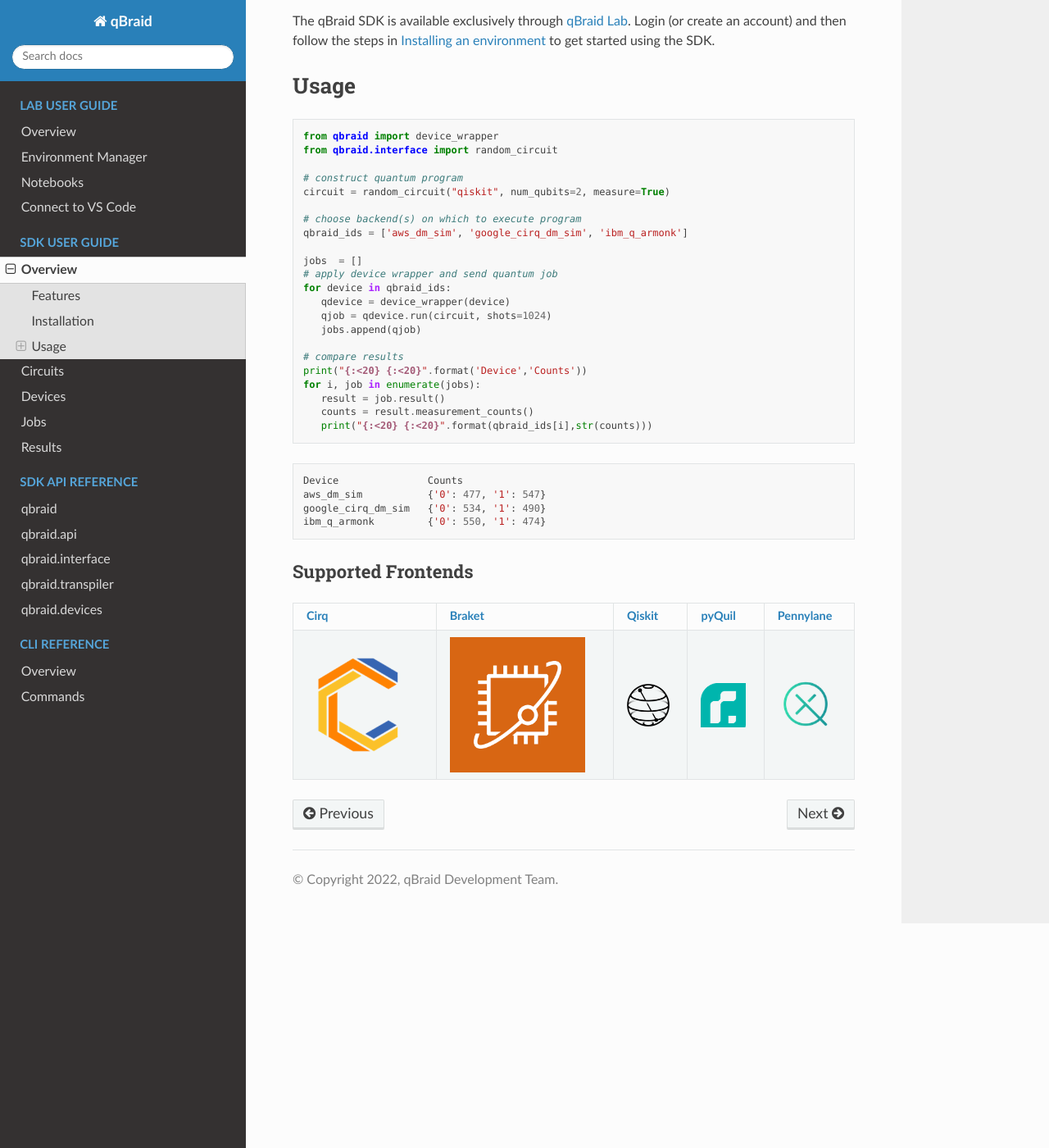
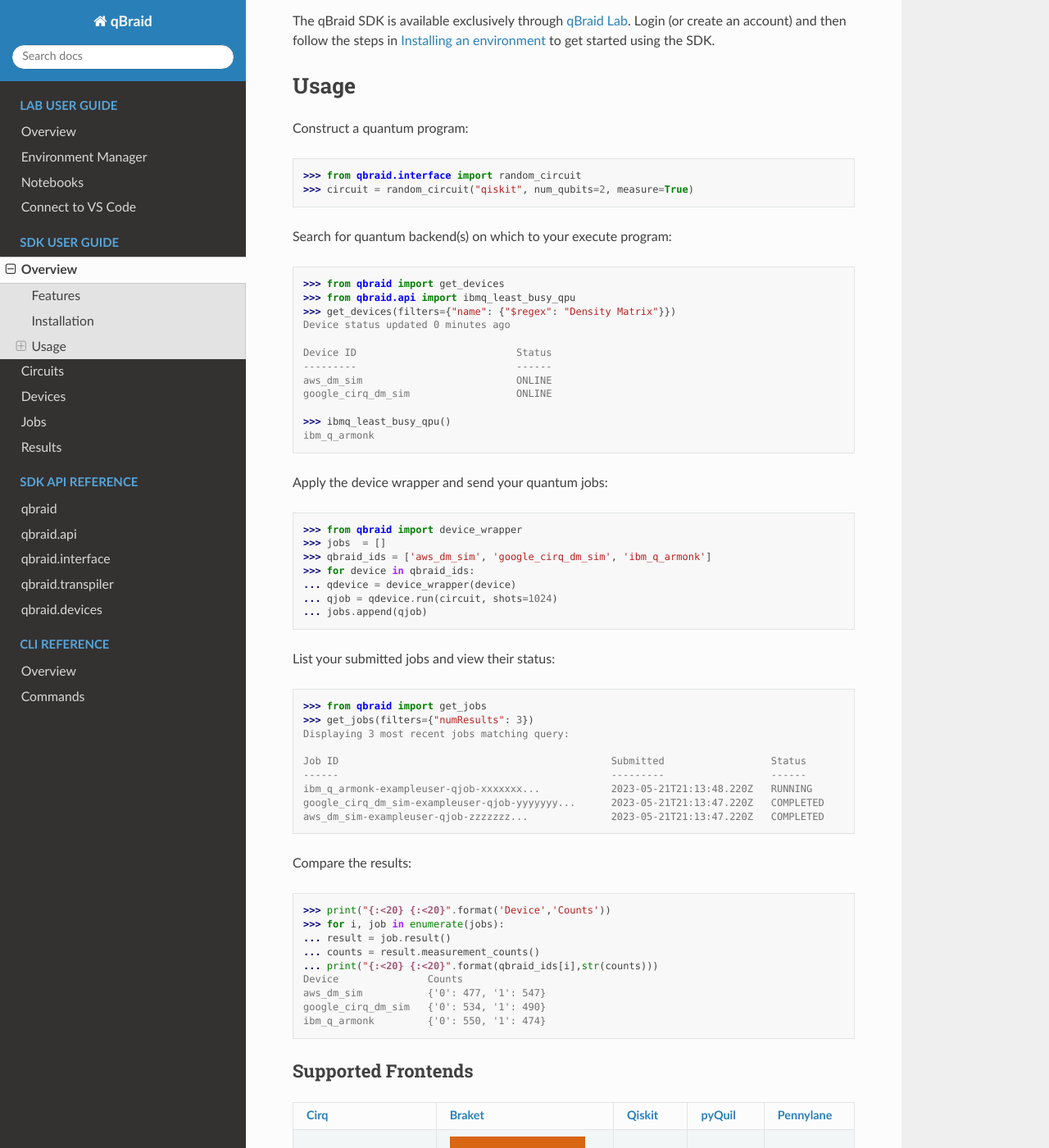
Before and after one commit to qBraid/qBraid, a Sphinx documentation site: the page built from docs/sdk/overview.rst, in a window 1280 px wide and 1400 px high, scrolled down 657 px. Shown: the whole window at 82% size. Built offline with Sphinx 7.4.7 and the Read the Docs theme 2.0.0, drawn with Linux system fonts in a browser that asks for light colours.

```diff
--- a/docs/sdk/overview.rst
+++ b/docs/sdk/overview.rst
@@ -41,33 +41,65 @@ get started using the SDK.
 Usage
 ------
 
-.. code-block:: python
-
-   from qbraid import device_wrapper
-   from qbraid.interface import random_circuit
-
-   # construct quantum program
-   circuit = random_circuit("qiskit", num_qubits=2, measure=True)
-
-   # choose backend(s) on which to execute program
-   qbraid_ids = ['aws_dm_sim', 'google_cirq_dm_sim', 'ibm_q_armonk']
-
-   jobs  = []
-   # apply device wrapper and send quantum job
-   for device in qbraid_ids:
-      qdevice = device_wrapper(device)
-      qjob = qdevice.run(circuit, shots=1024)
-      jobs.append(qjob)
-
-   # compare results
-   print("{:<20} {:<20}".format('Device','Counts'))
-   for i, job in enumerate(jobs):
-      result = job.result()
-      counts = result.measurement_counts()
-      print("{:<20} {:<20}".format(qbraid_ids[i],str(counts)))
+Construct a quantum program:
 
 .. code-block:: python
 
+   >>> from qbraid.interface import random_circuit
+   >>> circuit = random_circuit("qiskit", num_qubits=2, measure=True)
+
+Search for quantum backend(s) on which to your execute program:
+
+.. code-block:: python
+
+   >>> from qbraid import get_devices
+   >>> from qbraid.api import ibmq_least_busy_qpu
+   >>> get_devices(filters={"name": {"$regex": "Density Matrix"}})
+   Device status updated 0 minutes ago
+
+   Device ID                           Status
+   ---------                           ------
+   aws_dm_sim                          ONLINE
+   google_cirq_dm_sim                  ONLINE
+
+   >>> ibmq_least_busy_qpu()
+   ibm_q_armonk
+
+Apply the device wrapper and send your quantum jobs:
+
+.. code-block:: python
+
+   >>> from qbraid import device_wrapper
+   >>> jobs  = []
+   >>> qbraid_ids = ['aws_dm_sim', 'google_cirq_dm_sim', 'ibm_q_armonk']
+   >>> for device in qbraid_ids:
+   ... qdevice = device_wrapper(device)
+   ... qjob = qdevice.run(circuit, shots=1024)
+   ... jobs.append(qjob)
+
+List your submitted jobs and view their status:
+
+.. code-block:: python
+
+   >>> from qbraid import get_jobs
+   >>> get_jobs(filters={"numResults": 3})
+   Displaying 3 most recent jobs matching query:
+
+   Job ID                                              Submitted                  Status
+   ------                                              ---------                  ------
+   ibm_q_armonk-exampleuser-qjob-xxxxxxx...            2023-05-21T21:13:48.220Z   RUNNING
+   google_cirq_dm_sim-exampleuser-qjob-yyyyyyy...      2023-05-21T21:13:47.220Z   COMPLETED
+   aws_dm_sim-exampleuser-qjob-zzzzzzz...              2023-05-21T21:13:47.220Z   COMPLETED
+
+Compare the results:
+
+.. code-block:: python
+
+   >>> print("{:<20} {:<20}".format('Device','Counts'))
+   >>> for i, job in enumerate(jobs):
+   ... result = job.result()
+   ... counts = result.measurement_counts()
+   ... print("{:<20} {:<20}".format(qbraid_ids[i],str(counts)))
    Device               Counts
    aws_dm_sim           {'0': 477, '1': 547}
    google_cirq_dm_sim   {'0': 534, '1': 490}
```
Also changed, not shown: docs/sdk/devices.rst (+12 -3 lines), docs/sdk/jobs.rst (+23 -3 lines), 6 other files.
